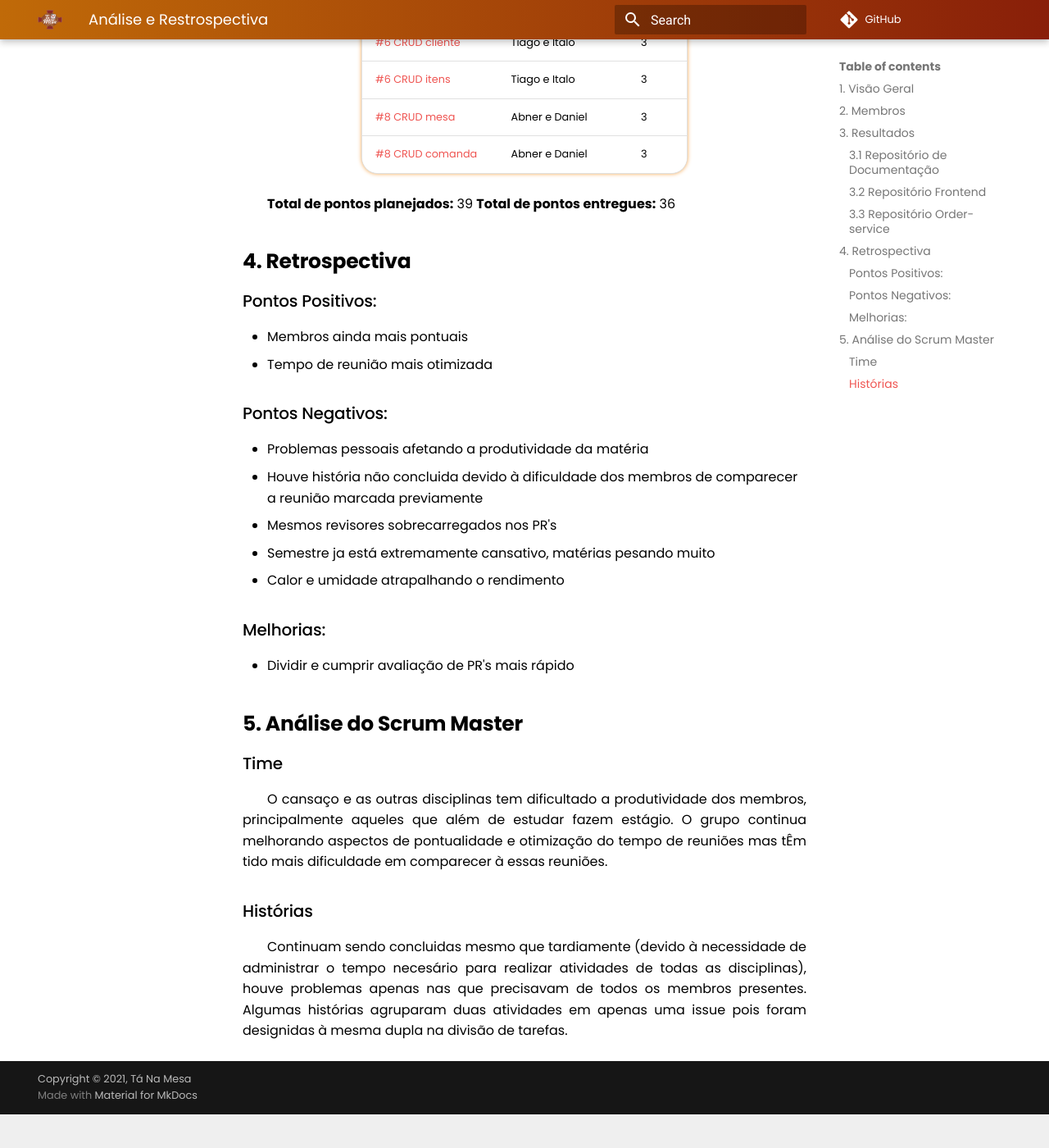
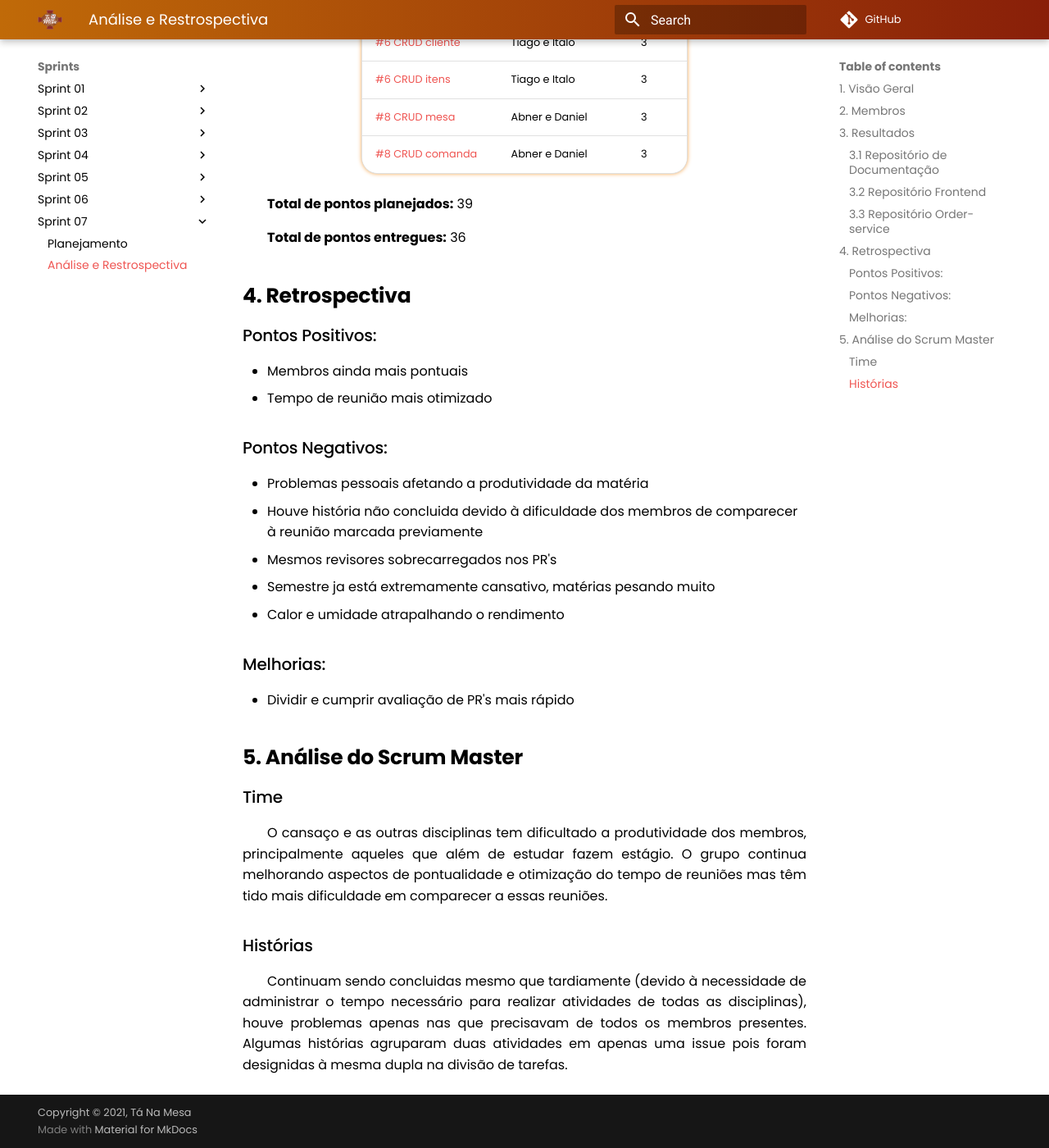
Before and after one commit to UnBArqDsw2021-1/2021.1_G02_TaNaMesa_docs, an MkDocs documentation site: the page built from docs/Sprints/Sprint-07/Review-07.md, in a window 1280 px wide and 1400 px high, scrolled down 1618 px. Shown: the whole window at 82% size. Built offline with MkDocs 1.6.1 and Material for MkDocs 9.7.7, drawn with Linux system fonts in a browser that asks for light colours; comment, search, counter and statistics services are not loaded; before the commit the page ends 2977 px from its top, so only the background shows below that.

Commit message:
(#112) Revisando documento da sprint 7

```diff
--- a/docs/Sprints/Sprint-07/Review-07.md
+++ b/docs/Sprints/Sprint-07/Review-07.md
@@ -47,17 +47,18 @@
 | [#8 CRUD comanda](https://github.com/UnBArqDsw2021-1/2021.1_G02_TaNaMesa_Order_Service/issues/8)     | Abner e Daniel  | 3 | Concluido |
 
 **Total de pontos planejados:** 39
+
 **Total de pontos entregues:** 36
 
 ## 4. Retrospectiva
 
 ### Pontos Positivos:
 * Membros ainda mais pontuais
-* Tempo de reunião mais otimizada
+* Tempo de reunião mais otimizado
 
 ### Pontos Negativos:
 * Problemas pessoais afetando a produtividade da matéria
-* Houve história não concluida devido à dificuldade dos membros de comparecer a reunião marcada previamente
+* Houve história não concluida devido à dificuldade dos membros de comparecer à reunião marcada previamente
 * Mesmos revisores sobrecarregados nos PR's
 * Semestre ja está extremamente cansativo, matérias pesando muito
 * Calor e umidade atrapalhando o rendimento
@@ -67,7 +68,7 @@
 
 ## 5. Análise do Scrum Master
 ### Time
-O cansaço e as outras disciplinas tem dificultado a produtividade dos membros, principalmente aqueles que além de estudar fazem estágio. O grupo continua melhorando aspectos de pontualidade e otimização do tempo de reuniões mas tÊm tido mais dificuldade em comparecer à essas reuniões.
+O cansaço e as outras disciplinas tem dificultado a produtividade dos membros, principalmente aqueles que além de estudar fazem estágio. O grupo continua melhorando aspectos de pontualidade e otimização do tempo de reuniões mas têm tido mais dificuldade em comparecer a essas reuniões.
 
 ### Histórias
-Continuam sendo concluidas mesmo que tardiamente (devido à necessidade de administrar o tempo necesário para realizar atividades de todas as disciplinas), houve problemas apenas nas que precisavam de todos os membros presentes. Algumas histórias agruparam duas atividades em apenas uma issue pois foram designidas à mesma dupla na divisão de tarefas.
+Continuam sendo concluidas mesmo que tardiamente (devido à necessidade de administrar o tempo necessário para realizar atividades de todas as disciplinas), houve problemas apenas nas que precisavam de todos os membros presentes. Algumas histórias agruparam duas atividades em apenas uma issue pois foram designidas à mesma dupla na divisão de tarefas.
--- a/mkdocs.yml
+++ b/mkdocs.yml
@@ -111,6 +111,9 @@ nav:
     - Sprint 06:
       - Sprints/Sprint-06/Planning-06.md
       - Sprints/Sprint-06/Review-06.md
+    - Sprint 07:
+      - Sprints/Sprint-07/Planning-07.md
+      - Sprints/Sprint-07/Review-07.md
 
   - Apresentações:
       - Apresentacoes/entrega-1.md
```
